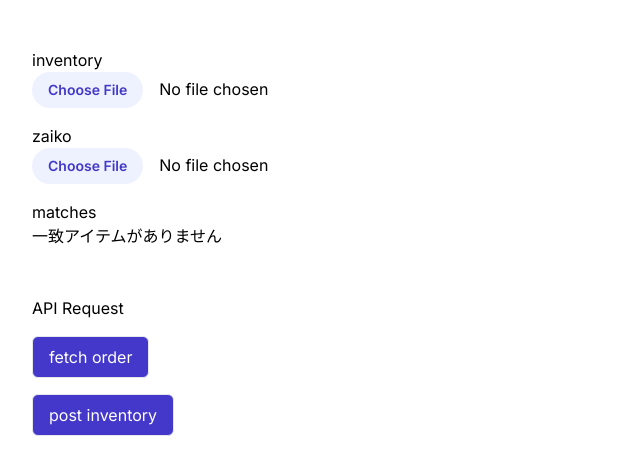
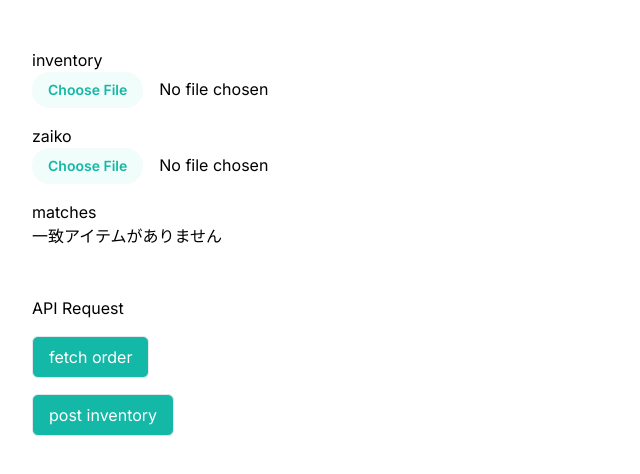
Before and after one commit to t-aono/stores-pilot, a Next.js app: page / in a window 1280 px wide. Shown: the top 474 px of the page, without its empty margins (0-640 px from the left). Built offline with nearby package versions, Linux system fonts and the light colour scheme.

Commit message:
Update color

```diff
--- a/components/BaseButton.tsx
+++ b/components/BaseButton.tsx
@@ -9,7 +9,7 @@ export default function BaseButton({
 }) {
   return (
     <button
-      className="border px-4 py-2 bg-indigo-700 text-white rounded-md"
+      className="border px-4 py-2 bg-teal-500 text-white rounded-md"
       onClick={onClick}
     >
       {label}
--- a/components/InputFile.tsx
+++ b/components/InputFile.tsx
@@ -10,7 +10,7 @@ export default function InputFile({
       type="file"
       accept=".csv"
       onChange={onChange}
-      className="file:mr-4 file:py-2 file:px-4 file:rounded-full file:border-0 file:text-sm file:font-semibold file:bg-indigo-50 file:text-indigo-700 hover:file:bg-indigo-100"
+      className="file:mr-4 file:py-2 file:px-4 file:rounded-full file:border-0 file:text-sm file:font-semibold file:bg-teal-50 file:text-teal-500 hover:file:bg-teal-100 w-full"
     />
   );
 }
--- a/components/ItemTable.tsx
+++ b/components/ItemTable.tsx
@@ -20,7 +20,7 @@ export default function ItemTable({
 
   return (
     <table className="table-auto">
-      <thead className="bg-indigo-50 sticky top-0">
+      <thead className="bg-teal-50 text-teal-500 sticky top-0">
         <tr>
           <th></th>
           <th className="px-2">バリエーションID</th>
```
